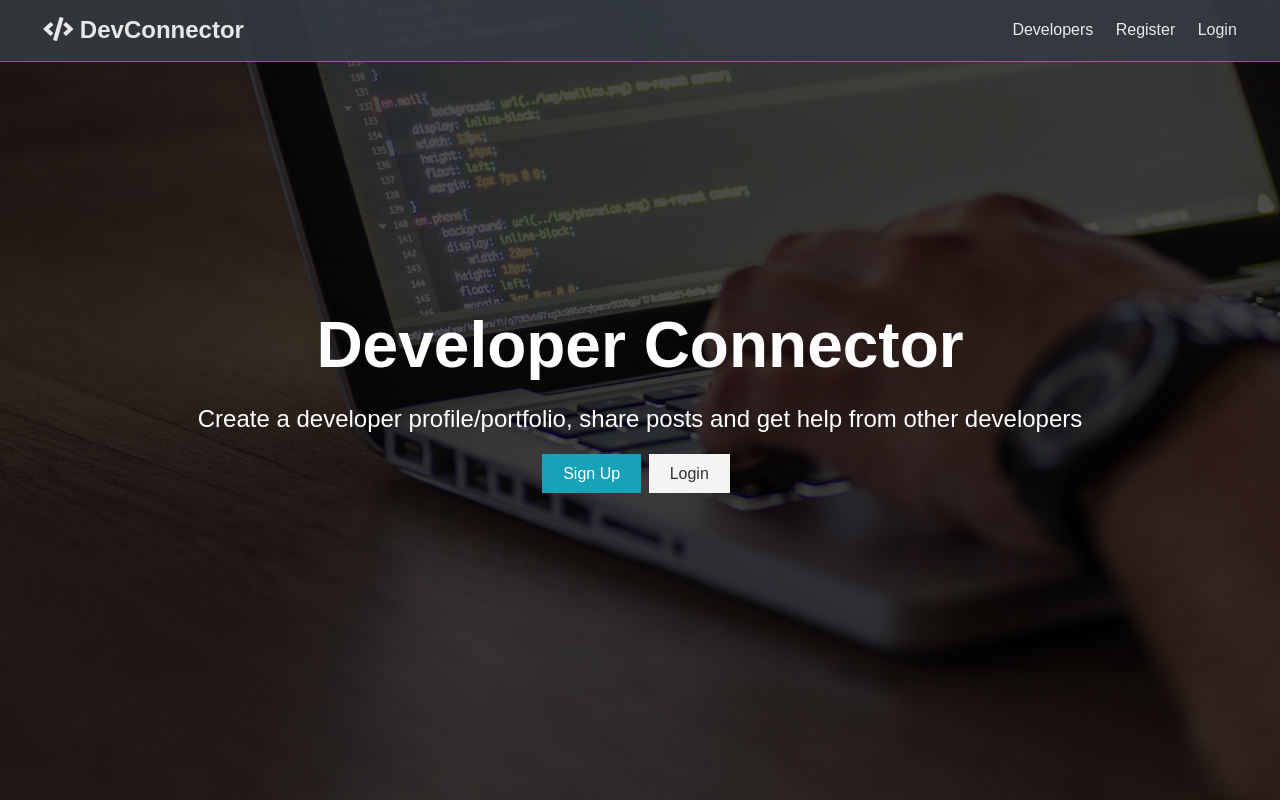
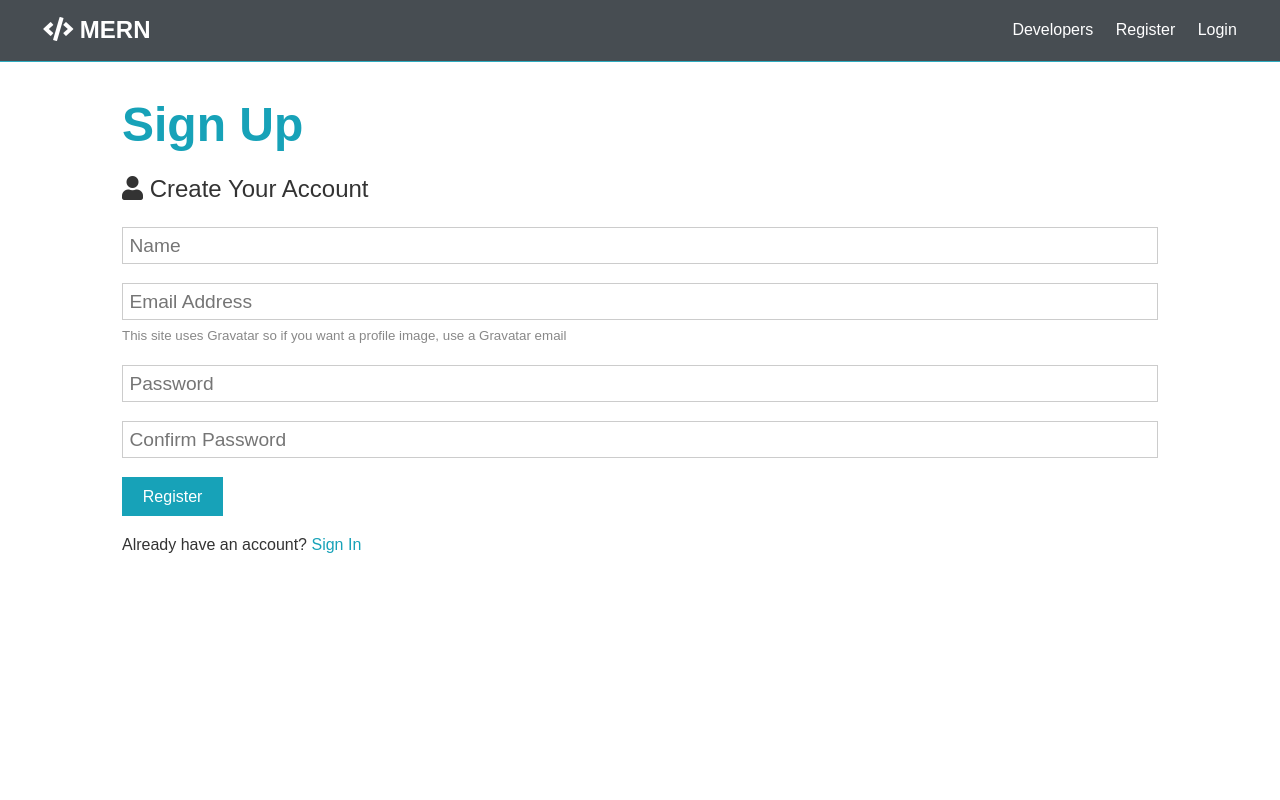
Before and after one commit to aashishshrestha122/MERN-CRUD, a React (Create React App) app in the folder client/: page /register in a window 1280 px wide. Built offline with nearby package versions, Linux system fonts and the light colour scheme.

Commit message:
login and signup form added

```diff
--- a/client/src/App.js
+++ b/client/src/App.js
@@ -1,13 +1,24 @@
 import React, { Fragment } from "react";
-import "./App.css";
 import Navbar from "./components/layout/Navbar";
 import Landing from "./components/layout/Landing";
+import Login from "./components/auth/Login";
+import Register from "./components/auth/Register";
+import { BrowserRouter as Router, Route, Switch } from "react-router-dom";
+import "./App.css";
 
 const App = () => (
-  <Fragment>
-    <Navbar />
-    <Landing />
-  </Fragment>
+  <Router>
+    <Fragment>
+      <Navbar />
+      <Route exact path="/" component={Landing} />
+      <section className="container">
+        <Switch>
+          <Route exact path="/register" component={Register} />
+          <Route exact path="/login" component={Login} />
+        </Switch>
+      </section>
+    </Fragment>
+  </Router>
 );
 
 export default App;
--- /dev/null
+++ b/client/src/components/auth/Login.js
@@ -0,0 +1,61 @@
+import React, { Fragment, useState } from "react";
+import { Link } from "react-router-dom";
+
+const Login = () => {
+  // Define initial state
+  const [formData, setFormData] = useState({
+    email: "",
+    password: "",
+  });
+
+  const { email, password } = formData;
+
+  const onChange = (e) =>
+    setFormData({
+      ...formData,
+      [e.target.name]: e.target.value,
+    });
+
+  const onSubmit = async (e) => {
+    e.preventDefault();
+
+    console.log("SUCCESS");
+  };
+  return (
+    <Fragment>
+      <h1 className="large text-primary">Sign In</h1>
+      <p className="lead">
+        <i className="fas fa-user"></i> Sign Into Your Account
+      </p>
+      <form className="form" onSubmit={(e) => onSubmit(e)}>
+        <div className="form-group">
+          <input
+            type="email"
+            placeholder="Email Address"
+            name="email"
+            value={email}
+            onChange={(e) => onChange(e)}
+            required
+          />
+        </div>
+        <div className="form-group">
+          <input
+            type="password"
+            placeholder="Password"
+            name="password"
+            value={password}
+            onChange={(e) => onChange(e)}
+            minLength="6"
+            required
+          />
+        </div>
+        <input type="submit" className="btn btn-primary" value="Login" />
+      </form>
+      <p className="my-1">
+        Don't have an account? <Link to="/register">Sign Up</Link>
+      </p>
+    </Fragment>
+  );
+};
+
+export default Login;
--- /dev/null
+++ b/client/src/components/auth/Register.js
@@ -0,0 +1,91 @@
+import React, { Fragment, useState } from "react";
+import { Link } from "react-router-dom";
+
+const Register = () => {
+  // Define initial state
+  const [formData, setFormData] = useState({
+    name: "",
+    email: "",
+    password: "",
+    password2: "",
+  });
+
+  const { name, email, password, password2 } = formData;
+
+  const onChange = (e) =>
+    setFormData({
+      ...formData,
+      [e.target.name]: e.target.value,
+    });
+
+  const onSubmit = async (e) => {
+    e.preventDefault();
+    if (password !== password2) {
+      console.log("Passwords do not match");
+    } else {
+      console.log("SUCCESS");
+    }
+  };
+  return (
+    <Fragment>
+      <h1 className="large text-primary">Sign Up</h1>
+      <p className="lead">
+        <i className="fas fa-user"></i> Create Your Account
+      </p>
+      <form className="form" onSubmit={(e) => onSubmit(e)}>
+        <div className="form-group">
+          <input
+            type="text"
+            placeholder="Name"
+            name="name"
+            value={name}
+            onChange={(e) => onChange(e)}
+            required
+          />
+        </div>
+        <div className="form-group">
+          <input
+            type="email"
+            placeholder="Email Address"
+            name="email"
+            value={email}
+            onChange={(e) => onChange(e)}
+            required
+          />
+          <small className="form-text">
+            This site uses Gravatar so if you want a profile image, use a
+            Gravatar email
+          </small>
+        </div>
+        <div className="form-group">
+          <input
+            type="password"
+            placeholder="Password"
+            name="password"
+            value={password}
+            onChange={(e) => onChange(e)}
+            minLength="6"
+            required
+          />
+        </div>
+        <div className="form-group">
+          <input
+            type="password"
+            placeholder="Confirm Password"
+            name="password2"
+            value={password2}
+            onChange={(e) => onChange(e)}
+            minLength="6"
+            required
+          />
+        </div>
+        <input type="submit" className="btn btn-primary" value="Register" />
+      </form>
+      <p className="my-1">
+        Already have an account? <Link to="/login">Sign In</Link>
+      </p>
+    </Fragment>
+  );
+};
+
+export default Register;
--- a/client/src/components/layout/Landing.js
+++ b/client/src/components/layout/Landing.js
@@ -1,22 +1,20 @@
 import React from "react";
+import { Link } from "react-router-dom";
 
 const Landing = () => {
   return (
     <section className="landing">
       <div className="dark-overlay">
         <div className="landing-inner">
-          <h1 className="x-large">Developer Connector</h1>
-          <p className="lead">
-            Create a developer profile/portfolio, share posts and get help from
-            other developers
-          </p>
+          <h1 className="x-large">MERN PROJECT EXAMPLE</h1>
+          <p className="lead">Aashish Shrestha</p>
           <div className="buttons">
-            <a href="register.html" className="btn btn-primary">
+            <Link to="/register" className="btn btn-primary">
               Sign Up
-            </a>
-            <a href="login.html" className="btn btn-light">
+            </Link>
+            <Link tp="/login" className="btn btn-light">
               Login
-            </a>
+            </Link>
           </div>
         </div>
       </div>
--- a/client/src/components/layout/Navbar.js
+++ b/client/src/components/layout/Navbar.js
@@ -1,25 +1,29 @@
-import React from "react";
+import React, { Fragment } from "react";
+import { Link } from "react-router-dom";
+import "../../App.css";
 
 const Navbar = () => {
   return (
-    <nav className="navbar bg-dark">
+    <Fragment>
+      <nav className="navbar navbar-expand-sm navbar-dark bg-dark mb-4">
         <h1>
-        <a href="index.html">
-          <i className="fas fa-code"></i> DevConnector
-        </a>
+          <Link to="/">
+            <i className="fas fa-code"></i> MERN
+          </Link>
         </h1>
         <ul>
           <li>
             <a href="profiles.html">Developers</a>
           </li>
           <li>
-          <a href="register.html">Register</a>
+            <Link to="/register">Register</Link>
           </li>
           <li>
-          <a href="login.html">Login</a>
+            <Link to="/login">Login</Link>
           </li>
         </ul>
       </nav>
+    </Fragment>
   );
 };
 
```
Lines whose indentation alone changed are shown as unchanged.
